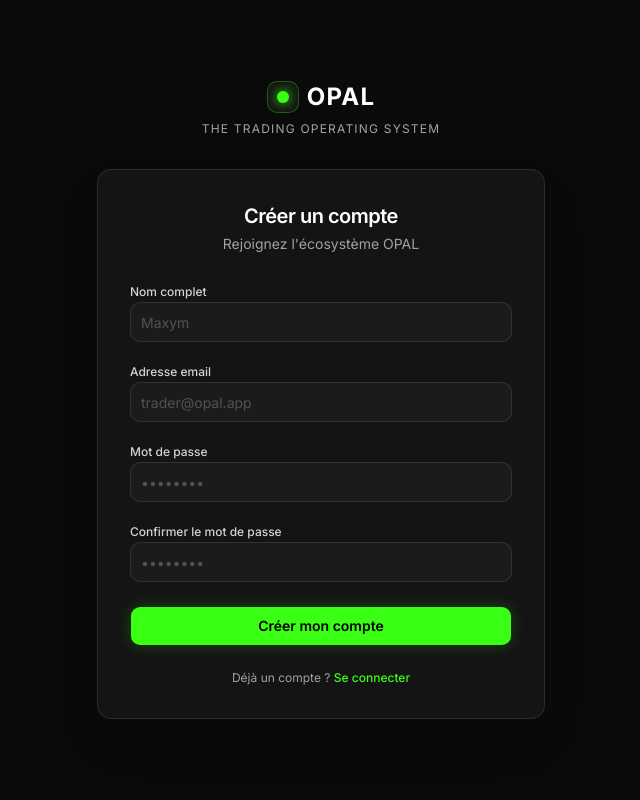
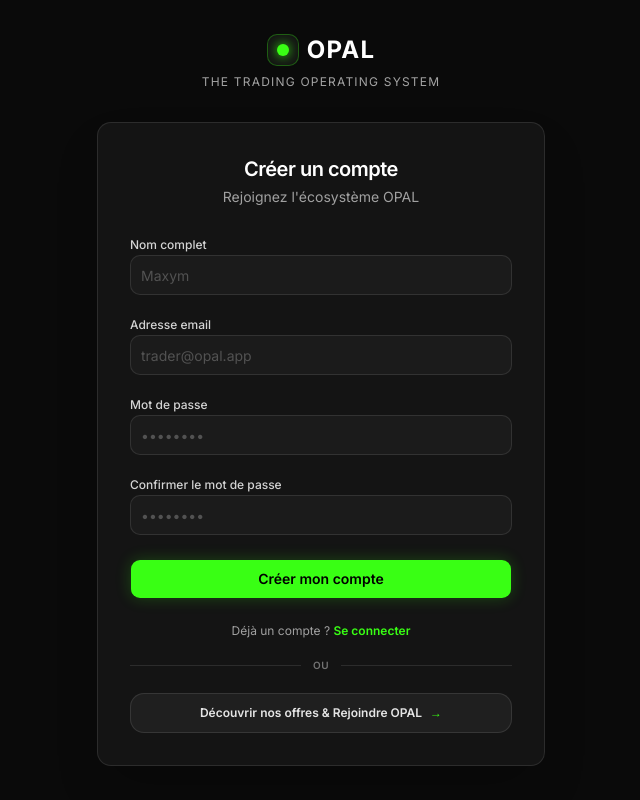
Before and after one commit to OPAL-nq/OPAL-OS, a Next.js app: page /signup in a window 1280 px wide. Shown: the whole page, without its empty margins (319-959 px from the left). Built offline with nearby package versions, Linux system fonts and the light colour scheme.

Commit message:
fix(auth): enhance checkout CTA button and safe searchParams resolution on checkout

```diff
--- a/src/app/(auth)/login/page.tsx
+++ b/src/app/(auth)/login/page.tsx
@@ -77,19 +77,30 @@
         </Button>
       </form>
 
-      <div className="mt-6 text-center text-xs text-neutral-400 space-y-1">
-        <div>
+      <div className="mt-6 space-y-3 text-center text-xs">
+        <div className="text-neutral-400">
           Pas encore de compte ?{' '}
-          <Link href="/signup" className="text-[#39FF14] hover:underline font-medium">
+          <Link href="/signup" className="text-[#39FF14] hover:underline font-semibold">
             Créer un compte
           </Link>
         </div>
-        <div>
-          Pas encore abonné ?{' '}
-          <Link href="/checkout" className="text-neutral-400 hover:text-white underline">
-            Découvrir nos offres & Rejoindre OPAL
-          </Link>
+
+        <div className="relative py-2 flex items-center justify-center">
+          <div className="absolute inset-0 flex items-center">
+            <div className="w-full border-t border-white/10" />
+          </div>
+          <span className="relative px-3 bg-[#141414] text-[10px] uppercase tracking-wider text-neutral-500 font-semibold">
+            ou
+          </span>
         </div>
+
+        <Link
+          href="/checkout"
+          className="w-full h-10 rounded-xl bg-white/5 hover:bg-white/10 text-neutral-200 hover:text-[#39FF14] border border-white/10 hover:border-[#39FF14]/30 font-semibold flex items-center justify-center gap-2 transition-all group"
+        >
+          <span>Découvrir nos offres & Rejoindre OPAL</span>
+          <span className="text-[#39FF14] group-hover:translate-x-0.5 transition-transform">&rarr;</span>
+        </Link>
       </div>
     </div>
   );
--- a/src/app/(auth)/signup/page.tsx
+++ b/src/app/(auth)/signup/page.tsx
@@ -126,10 +126,29 @@
         </Button>
       </form>
 
-      <div className="mt-6 text-center text-xs text-neutral-400">
-        Déjà un compte ?{' '}
-        <Link href="/login" className="text-[#39FF14] hover:underline font-medium">
-          Se connecter
+      <div className="mt-6 space-y-3 text-center text-xs">
+        <div className="text-neutral-400">
+          Déjà un compte ?{' '}
+          <Link href="/login" className="text-[#39FF14] hover:underline font-semibold">
+            Se connecter
+          </Link>
+        </div>
+
+        <div className="relative py-2 flex items-center justify-center">
+          <div className="absolute inset-0 flex items-center">
+            <div className="w-full border-t border-white/10" />
+          </div>
+          <span className="relative px-3 bg-[#141414] text-[10px] uppercase tracking-wider text-neutral-500 font-semibold">
+            ou
+          </span>
+        </div>
+
+        <Link
+          href="/checkout"
+          className="w-full h-10 rounded-xl bg-white/5 hover:bg-white/10 text-neutral-200 hover:text-[#39FF14] border border-white/10 hover:border-[#39FF14]/30 font-semibold flex items-center justify-center gap-2 transition-all group"
+        >
+          <span>Découvrir nos offres & Rejoindre OPAL</span>
+          <span className="text-[#39FF14] group-hover:translate-x-0.5 transition-transform">&rarr;</span>
         </Link>
       </div>
     </>
--- a/src/app/checkout/page.tsx
+++ b/src/app/checkout/page.tsx
@@ -8,7 +8,7 @@
 };
 
 interface CheckoutPageProps {
-  searchParams: Promise<{
+  searchParams?: Promise<{
     offer?: string;
     product?: string;
     status?: string;
@@ -17,8 +17,8 @@
 }
 
 export default async function CheckoutPage({ searchParams }: CheckoutPageProps) {
-  const params = await searchParams;
-  const rawOffer = (params.offer || params.plan || params.product || '').toLowerCase();
+  const resolvedParams = searchParams ? await searchParams : {};
+  const rawOffer = (resolvedParams?.offer || resolvedParams?.plan || resolvedParams?.product || '').toLowerCase();
 
   const initialOffer: 'academy' | 'intensive' =
     rawOffer === 'intensive' || rawOffer === 'pro'
```
